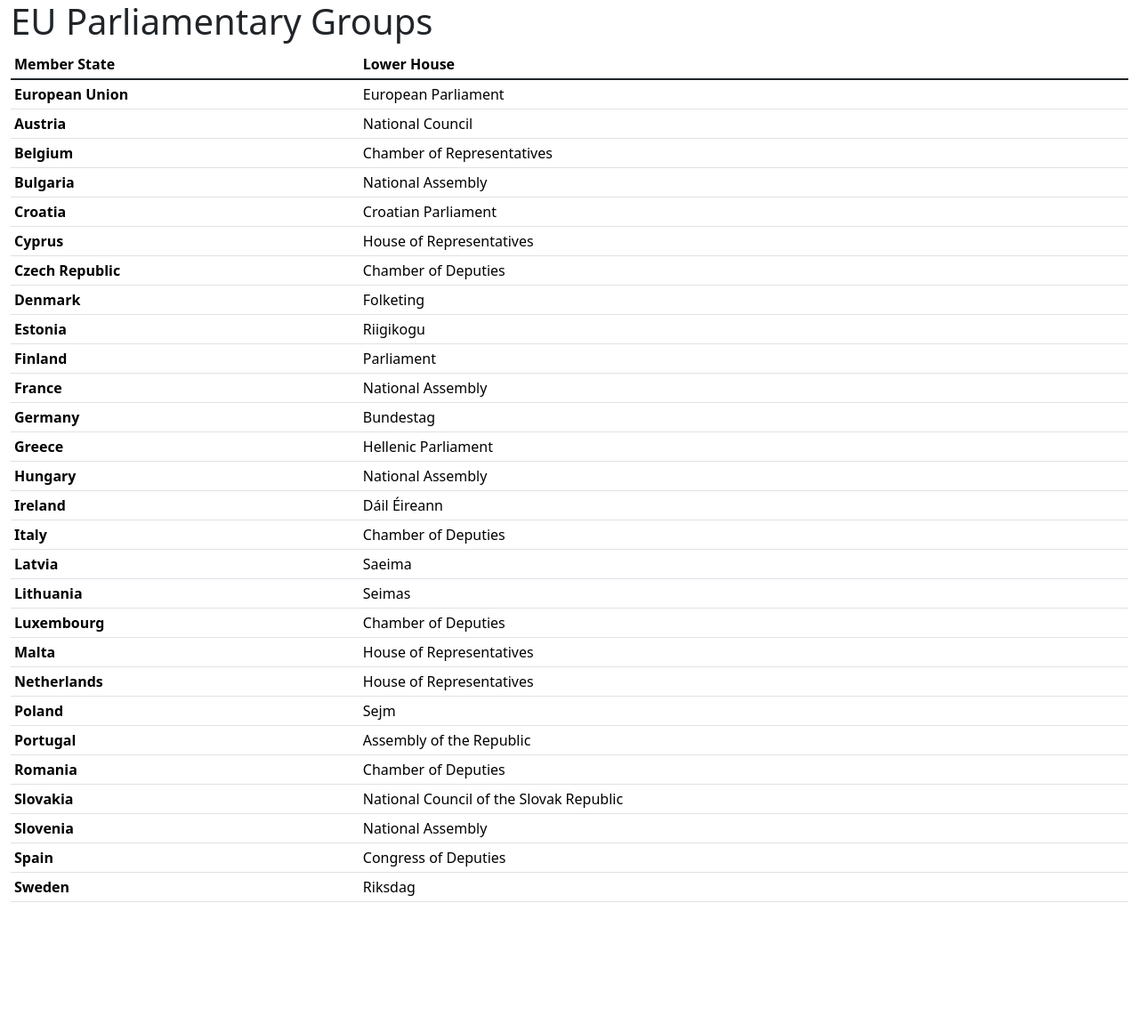
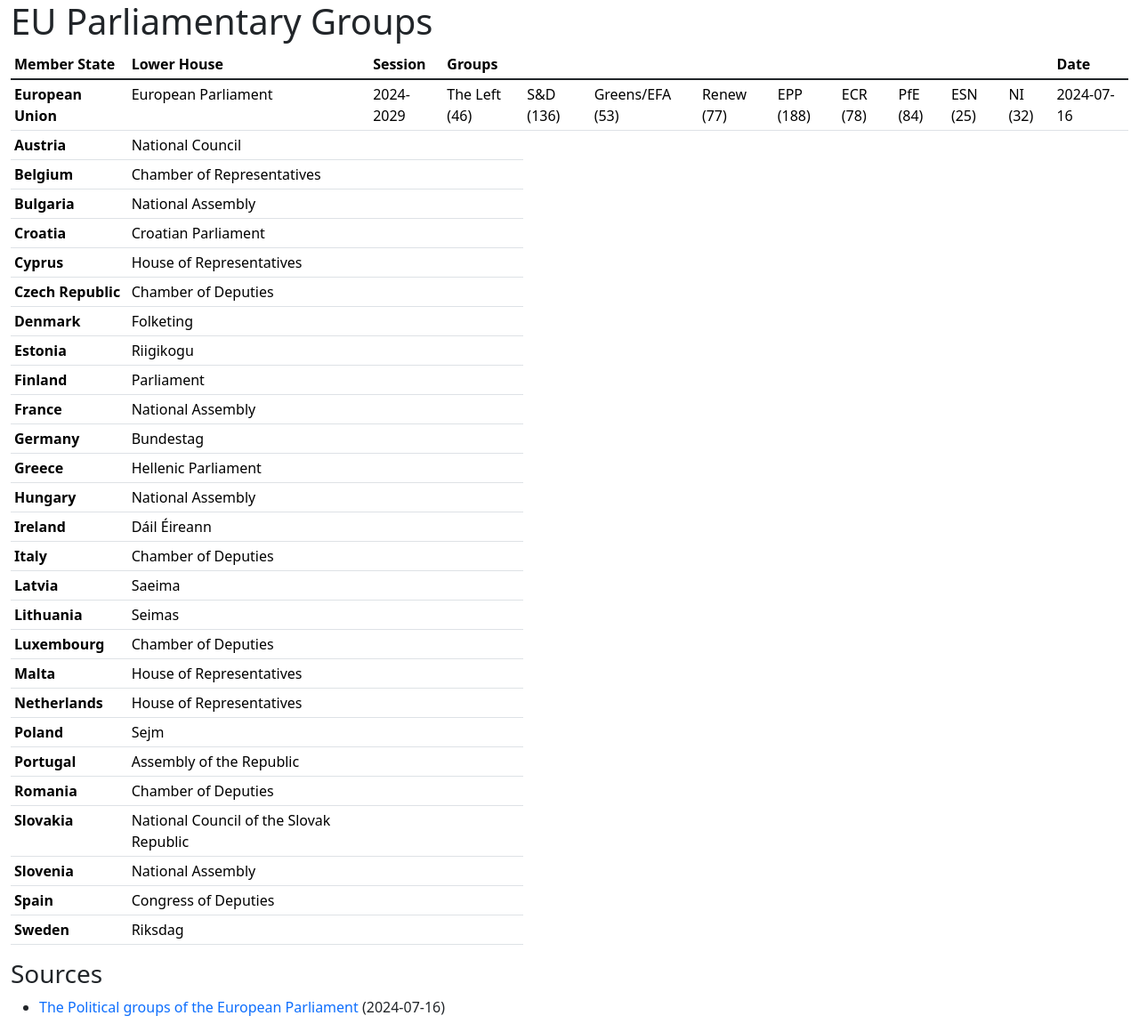
Before and after one commit to jeandecian/eu-parliamentary-groups, a Jekyll site: the page built from index.md, in a window 1280 px wide. Shown: the whole page at 89% size. Built offline with Jekyll 4.4.1, drawn with Linux system fonts in a browser that asks for light colours; before the commit the page ends 1030 px from its top, so only the background shows below that.

Commit message:
add European Parliament data of 2024-07-16

```diff
--- a/_data/parliaments.yml
+++ b/_data/parliaments.yml
@@ -1,5 +1,35 @@
 - member-state: European Union
   lower-house: European Parliament
+  session: 2024-2029
+  groups:
+    - name: The Left
+      number-of-mps: 46
+
+    - name: S&D
+      number-of-mps: 136
+
+    - name: Greens/EFA
+      number-of-mps: 53
+
+    - name: Renew
+      number-of-mps: 77
+
+    - name: EPP
+      number-of-mps: 188
+
+    - name: ECR
+      number-of-mps: 78
+
+    - name: PfE
+      number-of-mps: 84
+
+    - name: ESN
+      number-of-mps: 25
+
+    - name: NI
+      number-of-mps: 32
+
+  date: 2024-07-16
 
 - member-state: Austria
   lower-house: National Council
--- /dev/null
+++ b/_data/sources.yml
@@ -0,0 +1,3 @@
+- title: The Political groups of the European Parliament
+  url: https://www.europarl.europa.eu/about-parliament/en/organisation-and-rules/organisation/political-groups
+  date: 2024-07-16
--- a/index.md
+++ b/index.md
@@ -8,6 +8,9 @@ layout: default
     <tr>
       <th scope="col">Member State</th>
       <th scope="col">Lower House</th>
+      <th scope="col">Session</th>
+      <th scope="col" colspan="9">Groups</th>
+      <th scope="col">Date</th>
     </tr>
   </thead>
   <tbody class="table-group-divider">
@@ -15,7 +18,23 @@ layout: default
     <tr>
       <th scope="row">{{ parliament.member-state }}</th>
       <td>{{ parliament.lower-house }}</td>
+      <td>{{ parliament.session }}</td>
+      {% for group in parliament.groups %}
+      <td>{{ group.name }} ({{ group.number-of-mps }})</td>
+      {% endfor %}
+      <td>{{ parliament.date }}</td>
     </tr>
     {% endfor %}
   </tbody>
 </table>
+<h3>Sources</h3>
+<ul>
+  {% for source in site.data.sources %}
+  <li>
+    <a class="text-decoration-none" href="{{ source.url }}" target="_blank"
+      >{{ source.title }}</a
+    >
+    ({{ source.date }})
+  </li>
+  {% endfor %}
+</ul>
```
